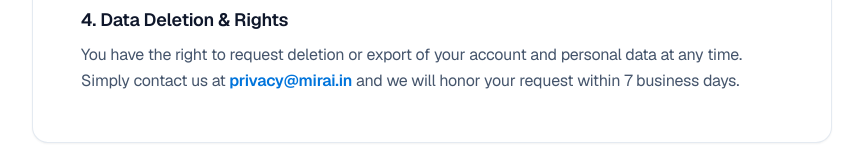
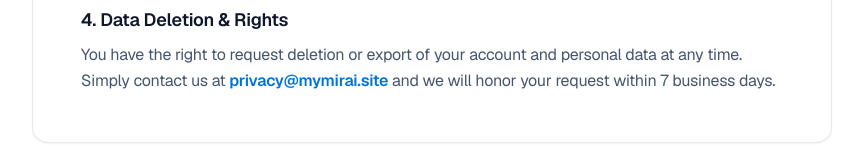
Before and after one commit to xeno-hemant/Mirai-Backend, a Next.js app: page /privacy in a window 1280 px wide. Shown: the part 790-950 px from the top of the page, without its empty margins (208-1071 px from the left). Built offline with nearby package versions, Linux system fonts and the light colour scheme.

Commit message:
Update contact email addresses to mymirai.site in terms and privacy policy

```diff
--- a/app/privacy/page.tsx
+++ b/app/privacy/page.tsx
@@ -70,7 +70,7 @@ export default function PrivacyPage() {
             <h2 className="text-lg font-semibold text-slate-900 mb-2">4. Data Deletion & Rights</h2>
             <p>
               You have the right to request deletion or export of your account and personal data at any time. Simply contact us at{' '}
-              <span className="font-semibold text-[#0074db]">privacy@mirai.in</span> and we will honor your request within 7 business days.
+              <span className="font-semibold text-[#0074db]">privacy@mymirai.site</span> and we will honor your request within 7 business days.
             </p>
           </section>
         </div>
--- a/app/terms/page.tsx
+++ b/app/terms/page.tsx
@@ -67,7 +67,7 @@ export default function TermsPage() {
             <h2 className="text-lg font-semibold text-slate-900 mb-2">4. Contact & Queries</h2>
             <p>
               If you have any questions regarding these terms, reach out to us at{' '}
-              <span className="font-semibold text-[#0074db]">legal@mirai.in</span>.
+              <span className="font-semibold text-[#0074db]">legal@mymirai.site</span>.
             </p>
           </section>
         </div>
```
